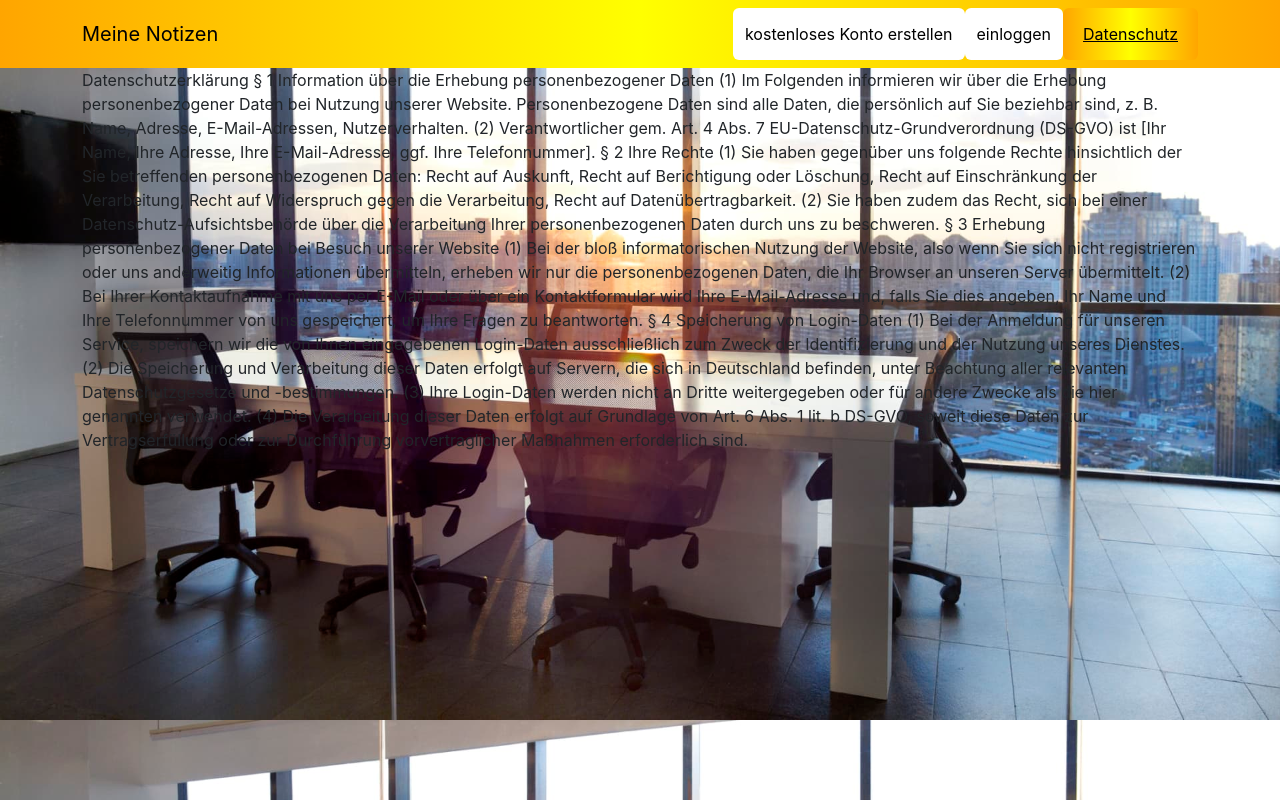
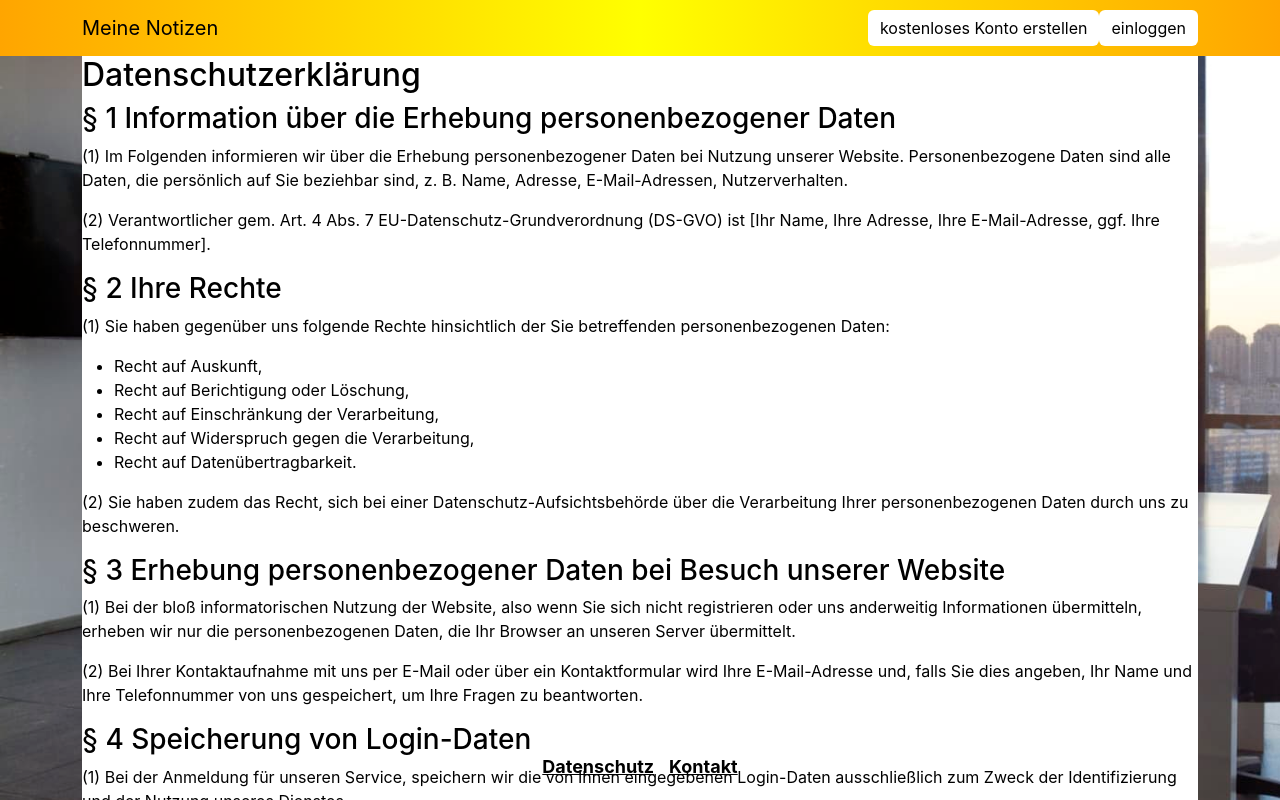
Before and after one commit to stephanxiayu/MERN-Notizen, a React (Create React App) app in the folder frontend/: page /Datenschutz in a window 1280 px wide. Shown: the top 800 px of the page. Built offline with nearby package versions, Linux system fonts and the light colour scheme; no server answers.

Commit message:
datenschutz und kontakt

```diff
--- a/frontend/src/App.tsx
+++ b/frontend/src/App.tsx
@@ -17,7 +17,8 @@ import { BrowserRouter, Route, Routes } from 'react-router-dom';
 import NotesPage from './Pages/notespage';
 import DatenschutzPage from './Pages/DatenschutzPage';
 import NotFoundPage from './Pages/NotFoundPage';
-
+import Kontakt from './Pages/Kontakt';
+import Footer from './components/FooterBar';
 
 function App() {
 
@@ -49,8 +50,6 @@ useEffect(()=>{
     onLoginClicked={()=>setShowLoginModal(true)}
     onSignUpClicked={()=>setShowSignUpModal(true)}
     onLogoutSuccessful={()=>setLoggedInUser(null)}
-
-
     />
   <Container >
    <Routes>
@@ -63,12 +62,17 @@ useEffect(()=>{
     element={<DatenschutzPage />}
     />
      <Route
+    path='/Kontakt'
+    element={<Kontakt />}
+    />
+    <Route
     path='/*'
     element={<NotFoundPage/>}
     />
    </Routes>
   </Container>
-          {showSignUpModal&&
+  <Footer /> {/* Add this line here */}
+  {showSignUpModal &&
   <SignUpModel
   onDismiss={()=>setShowSignUpModal(false)}
   onSignUpSuccessful={(user)=>{
--- a/frontend/src/Pages/DatenschutzPage.tsx
+++ b/frontend/src/Pages/DatenschutzPage.tsx
@@ -1,36 +1,32 @@
-
 const DatenschutzPage = () => {
     return (
-        <div>
-            <p>Datenschutzerklärung
-§ 1 Information über die Erhebung personenbezogener Daten
-(1) Im Folgenden informieren wir über die Erhebung personenbezogener Daten bei Nutzung unserer Website. Personenbezogene Daten sind alle Daten, die persönlich auf Sie beziehbar sind, z. B. Name, Adresse, E-Mail-Adressen, Nutzerverhalten.
+        <div style={{ backgroundColor: 'white', color: 'black' }}>
+            <h2>Datenschutzerklärung</h2>
 
-(2) Verantwortlicher gem. Art. 4 Abs. 7 EU-Datenschutz-Grundverordnung (DS-GVO) ist [Ihr Name, Ihre Adresse, Ihre E-Mail-Adresse, ggf. Ihre Telefonnummer].
+            <h3>§ 1 Information über die Erhebung personenbezogener Daten</h3>
+            <p>(1) Im Folgenden informieren wir über die Erhebung personenbezogener Daten bei Nutzung unserer Website. Personenbezogene Daten sind alle Daten, die persönlich auf Sie beziehbar sind, z. B. Name, Adresse, E-Mail-Adressen, Nutzerverhalten.</p>
+            <p>(2) Verantwortlicher gem. Art. 4 Abs. 7 EU-Datenschutz-Grundverordnung (DS-GVO) ist [Ihr Name, Ihre Adresse, Ihre E-Mail-Adresse, ggf. Ihre Telefonnummer].</p>
 
-§ 2 Ihre Rechte
-(1) Sie haben gegenüber uns folgende Rechte hinsichtlich der Sie betreffenden personenbezogenen Daten:
+            <h3>§ 2 Ihre Rechte</h3>
+            <p>(1) Sie haben gegenüber uns folgende Rechte hinsichtlich der Sie betreffenden personenbezogenen Daten:</p>
+            <ul>
+                <li>Recht auf Auskunft,</li>
+                <li>Recht auf Berichtigung oder Löschung,</li>
+                <li>Recht auf Einschränkung der Verarbeitung,</li>
+                <li>Recht auf Widerspruch gegen die Verarbeitung,</li>
+                <li>Recht auf Datenübertragbarkeit.</li>
+            </ul>
+            <p>(2) Sie haben zudem das Recht, sich bei einer Datenschutz-Aufsichtsbehörde über die Verarbeitung Ihrer personenbezogenen Daten durch uns zu beschweren.</p>
 
-Recht auf Auskunft,
-Recht auf Berichtigung oder Löschung,
-Recht auf Einschränkung der Verarbeitung,
-Recht auf Widerspruch gegen die Verarbeitung,
-Recht auf Datenübertragbarkeit.
-(2) Sie haben zudem das Recht, sich bei einer Datenschutz-Aufsichtsbehörde über die Verarbeitung Ihrer personenbezogenen Daten durch uns zu beschweren.
+            <h3>§ 3 Erhebung personenbezogener Daten bei Besuch unserer Website</h3>
+            <p>(1) Bei der bloß informatorischen Nutzung der Website, also wenn Sie sich nicht registrieren oder uns anderweitig Informationen übermitteln, erheben wir nur die personenbezogenen Daten, die Ihr Browser an unseren Server übermittelt.</p>
+            <p>(2) Bei Ihrer Kontaktaufnahme mit uns per E-Mail oder über ein Kontaktformular wird Ihre E-Mail-Adresse und, falls Sie dies angeben, Ihr Name und Ihre Telefonnummer von uns gespeichert, um Ihre Fragen zu beantworten.</p>
 
-§ 3 Erhebung personenbezogener Daten bei Besuch unserer Website
-(1) Bei der bloß informatorischen Nutzung der Website, also wenn Sie sich nicht registrieren oder uns anderweitig Informationen übermitteln, erheben wir nur die personenbezogenen Daten, die Ihr Browser an unseren Server übermittelt.
-
-(2) Bei Ihrer Kontaktaufnahme mit uns per E-Mail oder über ein Kontaktformular wird Ihre E-Mail-Adresse und, falls Sie dies angeben, Ihr Name und Ihre Telefonnummer von uns gespeichert, um Ihre Fragen zu beantworten.
-
-§ 4 Speicherung von Login-Daten
-(1) Bei der Anmeldung für unseren Service, speichern wir die von Ihnen eingegebenen Login-Daten ausschließlich zum Zweck der Identifizierung und der Nutzung unseres Dienstes.
-
-(2) Die Speicherung und Verarbeitung dieser Daten erfolgt auf Servern, die sich in Deutschland befinden, unter Beachtung aller relevanten Datenschutzgesetze und -bestimmungen.
-
-(3) Ihre Login-Daten werden nicht an Dritte weitergegeben oder für andere Zwecke als die hier genannten verwendet.
-
-(4) Die Verarbeitung dieser Daten erfolgt auf Grundlage von Art. 6 Abs. 1 lit. b DS-GVO, soweit diese Daten zur Vertragserfüllung oder zur Durchführung vorvertraglicher Maßnahmen erforderlich sind. </p>
+            <h3>§ 4 Speicherung von Login-Daten</h3>
+            <p>(1) Bei der Anmeldung für unseren Service, speichern wir die von Ihnen eingegebenen Login-Daten ausschließlich zum Zweck der Identifizierung und der Nutzung unseres Dienstes.</p>
+            <p>(2) Die Speicherung und Verarbeitung dieser Daten erfolgt auf Servern, die sich in Deutschland befinden, unter Beachtung aller relevanten Datenschutzgesetze und -bestimmungen.</p>
+            <p>(3) Ihre Login-Daten werden nicht an Dritte weitergegeben oder für andere Zwecke als die hier genannten verwendet.</p>
+            <p>(4) Die Verarbeitung dieser Daten erfolgt auf Grundlage von Art. 6 Abs. 1 lit. b DS-GVO, soweit diese Daten zur Vertragserfüllung oder zur Durchführung vorvertraglicher Maßnahmen erforderlich sind.</p>
         </div>
      );
 }
--- /dev/null
+++ b/frontend/src/Pages/Kontakt.tsx
@@ -0,0 +1,11 @@
+const Kontakt = () => {
+    return (  <div style={{ backgroundColor: 'white', color: 'black' }}>
+
+      <p>Bei Fragen oder Anregungen kannst du mich gern kontaktieren. </p>
+      <p>
+      Du erreichst mich unter Stephan.entwickler@gmail.com
+      </p>
+    </div> );
+}
+
+export default Kontakt
--- /dev/null
+++ b/frontend/src/components/FooterBar.tsx
@@ -0,0 +1,13 @@
+import { Link } from 'react-router-dom';
+
+const Footer = () => {
+    return (
+        <footer style={{ background: 'transparent', textAlign: 'center', padding: '20px', position: 'fixed', left: '0', bottom: '0', width: '100%' }}>
+           <Link to="/Datenschutz" style={{ color: 'black', marginRight: '15px', fontWeight: 'bold', fontSize: '18px' }}>Datenschutz</Link>
+<Link to="/Kontakt" style={{ color: 'black', fontWeight: 'bold', fontSize: '18px' }}>Kontakt</Link>
+
+        </footer>
+    );
+}
+
+export default Footer
--- a/frontend/src/components/NavBar.tsx
+++ b/frontend/src/components/NavBar.tsx
@@ -4,6 +4,7 @@ import style from "../styles/NotesPage.module.css";
 import NavBarLoggedInview from "./NavBarLoggedIn";
 import NavBarLoggedoutView from "./NavBarLoggedoutView";
 import {Link} from "react-router-dom"
+
 
 
 interface NavBarProps{
@@ -32,18 +33,24 @@ const NavBar =({loggedInUser,onSignUpClicked, onLoginClicked, onLogoutSuccessful
                         ?<NavBarLoggedInview  user={loggedInUser} onLogoutSuccessful={onLogoutSuccessful}/>
                         : <NavBarLoggedoutView onLoginClicked={onLoginClicked} onSignUpClicked={onSignUpClicked}/>
                     }
-                    <Button style={{ background: 'linear-gradient(90deg, #FFA500 0%, #FFFF00 50%, #FFA500 100%)', border: 'none' }}>
-        <Nav.Link  >
+                    {/* <Button style={{ background: 'linear-gradient(90deg, #FFA500 0%, #FFFF00 50%, #FFA500 100%)', border: 'none' }}> */}
+        {/* <Nav.Link  >
             <Link to={"/Datenschutz"} style={{ color: 'black' }}>
             Datenschutz
             </Link>
         </Nav.Link>
-    </Button>
+        <Nav.Link  >
+            <Link to={"/Kontakt"} style={{ color: 'black' }}>
+            Kontakt
+            </Link>
+        </Nav.Link> */}
+    {/* </Button>      */}
                     </Nav>
                 </Navbar.Collapse>
 
             </Container>
         </Navbar>
+
     )
 }
 export default NavBar
```
Lines whose indentation alone changed are shown as unchanged.
